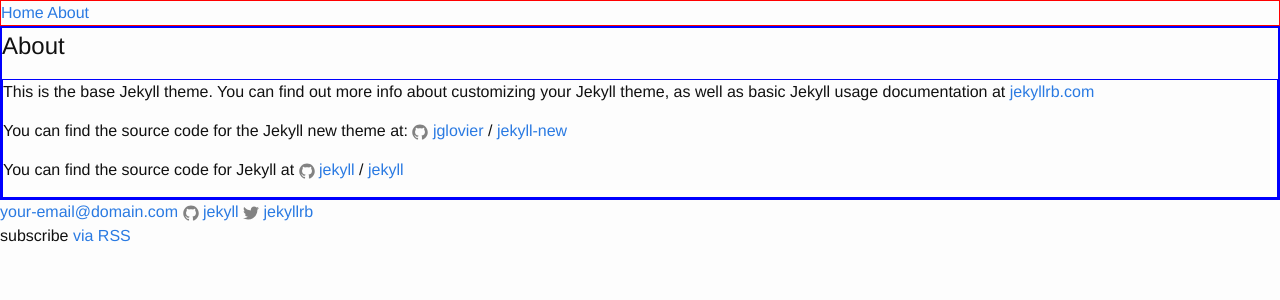
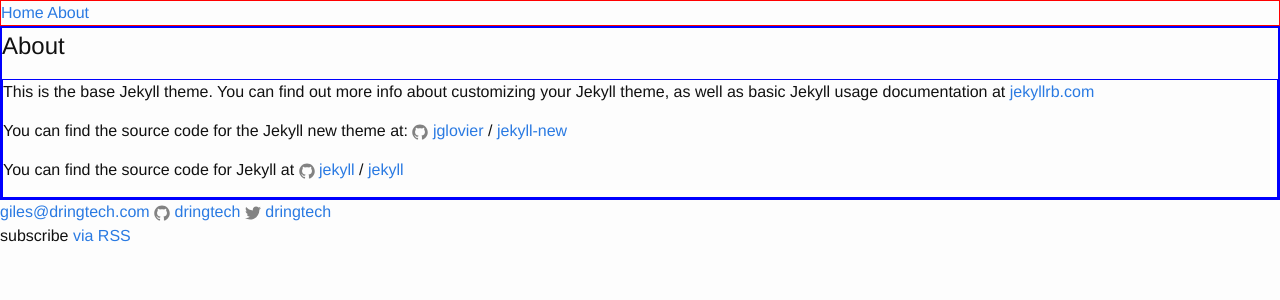
Before and after one commit to dringtech/odpf, a Jekyll site: the page built from about.md, in a window 1280 px wide. Shown: the top 300 px of the page. Built offline with Jekyll 4.4.1, drawn with Linux system fonts in a browser that asks for light colours; some of the changed lines change nothing that is shown.

Commit message:
Updating base site data

```diff
--- a/_config.yml
+++ b/_config.yml
@@ -6,16 +6,15 @@
 # 'jekyll serve'. If you change this file, please restart the server process.
 
 # Site settings
-title: Your awesome title
-email: your-email@domain.com
+title: Open Data Process Framework
+email: giles@dringtech.com
 description: > # this means to ignore newlines until "baseurl:"
-  Write an awesome description for your new site here. You can edit this
-  line in _config.yml. It will appear in your document head meta (for
-  Google search results) and in your feed.xml site description.
+  The Open Data Process Framework is a library of best practice for publising,
+  governing and consuming Open Data.
 baseurl: "" # the subpath of your site, e.g. /blog
 url: "http://yourdomain.com" # the base hostname & protocol for your site
-twitter_username: jekyllrb
-github_username:  jekyll
+twitter_username: dringtech
+github_username:  dringtech
 
 # Build settings
 markdown: kramdown
```
